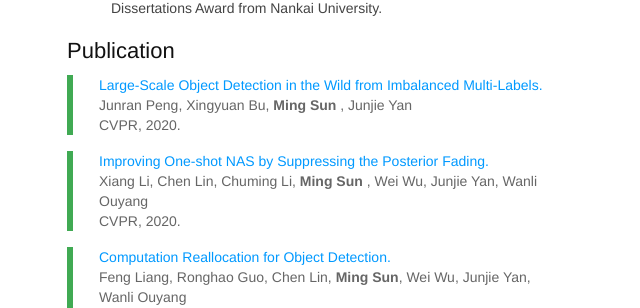
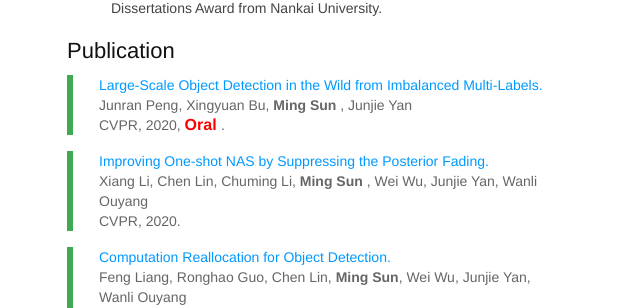
Before and after one commit to msunming/msunming.github.io, a Jekyll site: the page index.html, which Jekyll copies as it is, in a window 1280 px wide and 900 px high, scrolled down 982 px. Shown: the part 144-452 px from the top of the window, without its empty margins (93-733 px from the left). Built offline with Jekyll 4.4.1, drawn with Linux system fonts in a browser that asks for light colours.

Commit message:
Update index.html

```diff
--- a/index.html
+++ b/index.html
@@ -485,7 +485,7 @@ pre .markdown .emphasis {
 			<p><a href="https://arxiv.org/abs/1910.02543">
 			Large-Scale Object Detection in the Wild from Imbalanced Multi-Labels.</a><br />
 			Junran Peng, Xingyuan Bu, <strong> Ming Sun </strong>, Junjie Yan <br />
-			CVPR, 2020. <br /></p>
+			CVPR, 2020, <font size="3" color="red" > <strong> Oral </strong></font>. <br /></p>
 		</blockquote>
 	        <!-- -->
 
```
